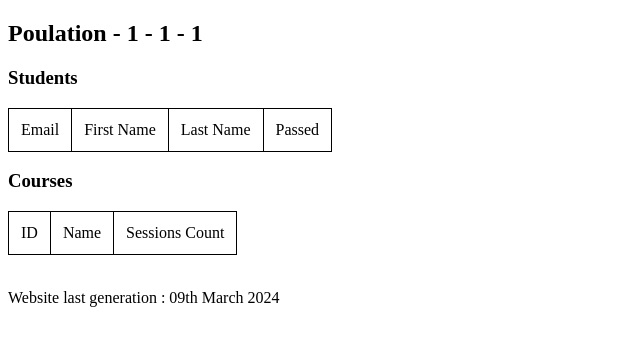
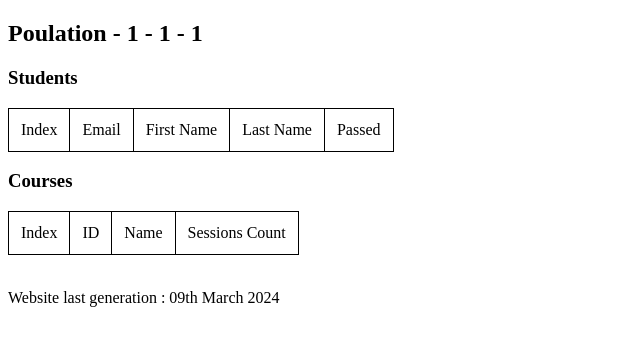
Before and after one commit to Mf4z/TranscriptProj, a Flask app: page /populations/1/1/1 in a window 1280 px wide. Shown: the top 346 px of the page, without its empty margins (0-640 px from the left). Run offline with Flask 3, Linux system fonts and the light colour scheme; data that the repository does not hold is empty.

Commit message:
Add index to Populations page

```diff
--- a/templates/populations.html
+++ b/templates/populations.html
@@ -17,6 +17,7 @@
     <table>
         <thead>
             <tr>
+                <td>Index</td>
                 <td>Email</td>
                 <td>First Name</td>
                 <td>Last Name</td>
@@ -26,6 +27,9 @@
         <tbody>
             {% for student in student_population %}
             <tr>
+                <td>
+                    {{ loop.index }}
+                </td>
                 <td>
                     {{student[0]}}
                 </td>
@@ -47,6 +51,7 @@
     <table>
         <thead>
             <tr>
+                <td>Index</td>
                 <td>ID</td>
                 <td>Name</td>
                 <td>Sessions Count</td>
@@ -55,6 +60,9 @@
         <tbody>
             {% for course in programme_courses %}
             <tr>
+                <td>
+                    {{ loop.index }}
+                </td>
                 <td>
                     {{course[0]}}
                 </td>
```
